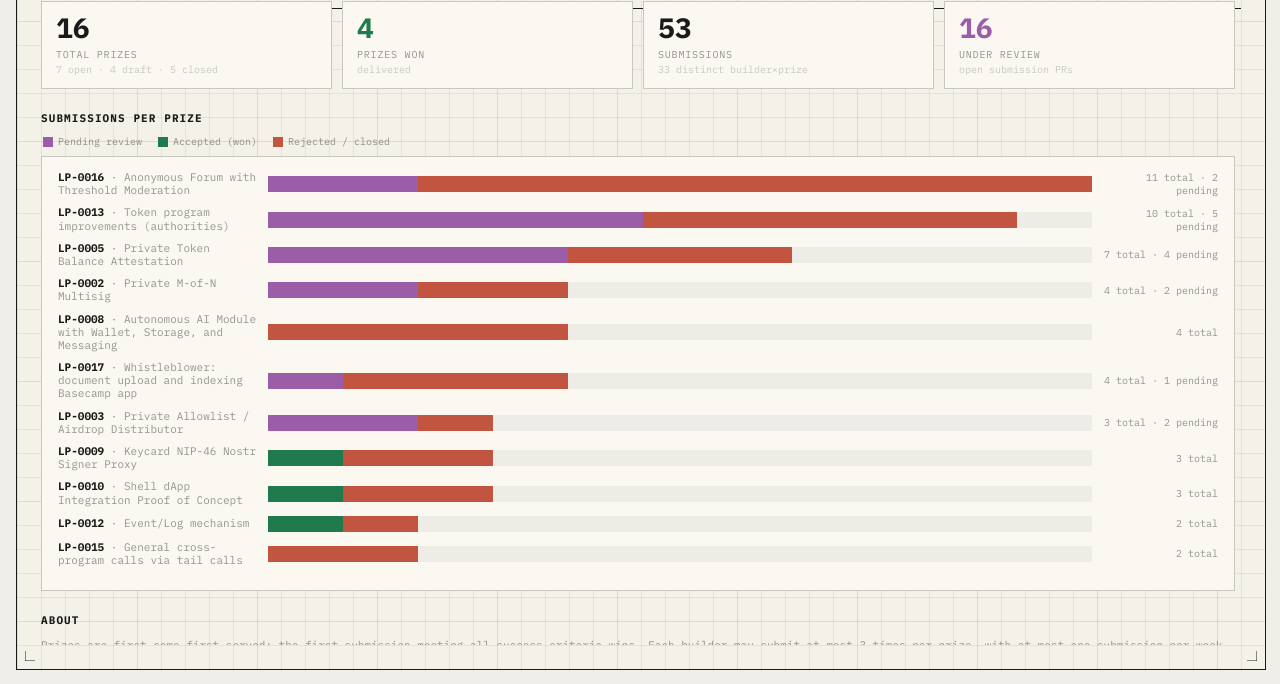
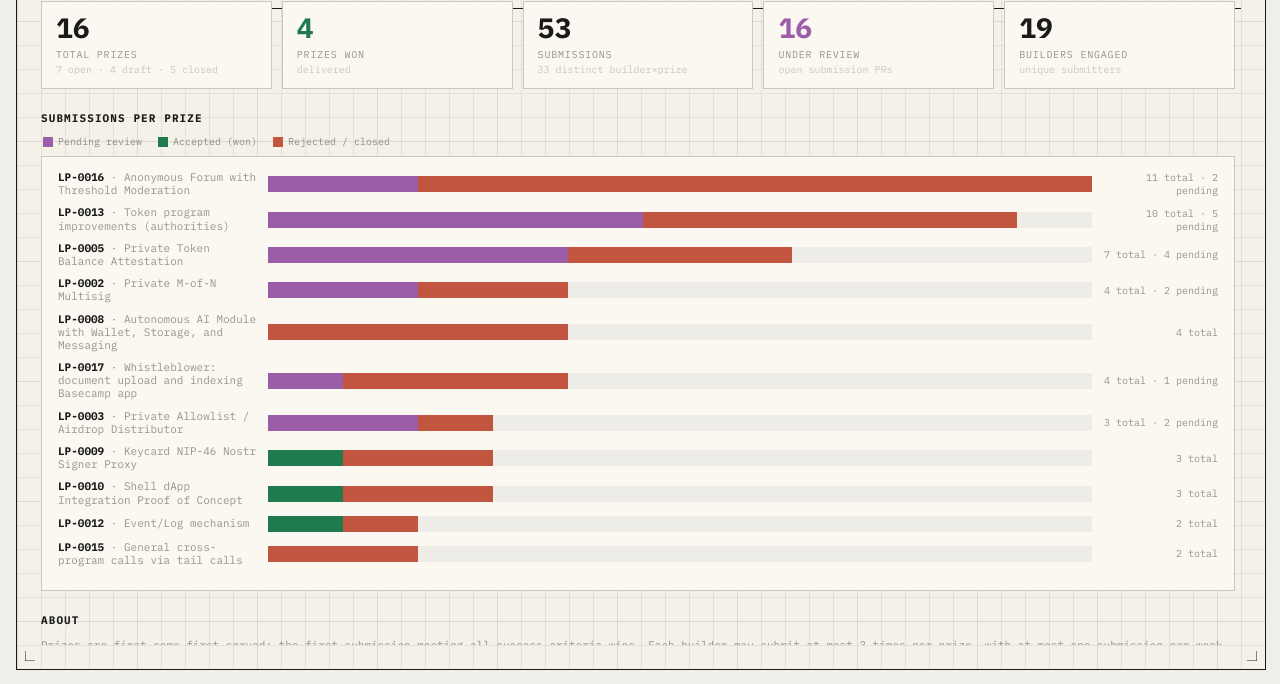
Before and after one commit to KindaInsecureBot/lambda-prize-dashboard, an Astro site: page / in a window 1280 px wide. Shown: the part 116-800 px from the top of the page. Built offline with nearby package versions, Linux system fonts and the light colour scheme; Astro itself is replaced by a stand-in of ours.

Commit message:
Overview: bring back Builders engaged stat (unique submitters)

```diff
--- a/src/components/App.tsx
+++ b/src/components/App.tsx
@@ -110,6 +110,7 @@ function Overview({ data, onJump }: { data: Data; onJump: (s: Screen) => void })
         <Stat label="Prizes won" value={s.prizesWon} color={OK_GREEN} sub="delivered" />
         <Stat label="Submissions" value={s.totalSubmissions} sub={`${s.distinctSubmissions} distinct builder×prize`} />
         <Stat label="Under review" value={s.underReview} color={LPRIZE} sub="open submission PRs" />
+        <Stat label="Builders engaged" value={s.uniqueBuilders} sub="unique submitters" />
       </div>
 
       <SectionTitle>Submissions per prize</SectionTitle>
```
